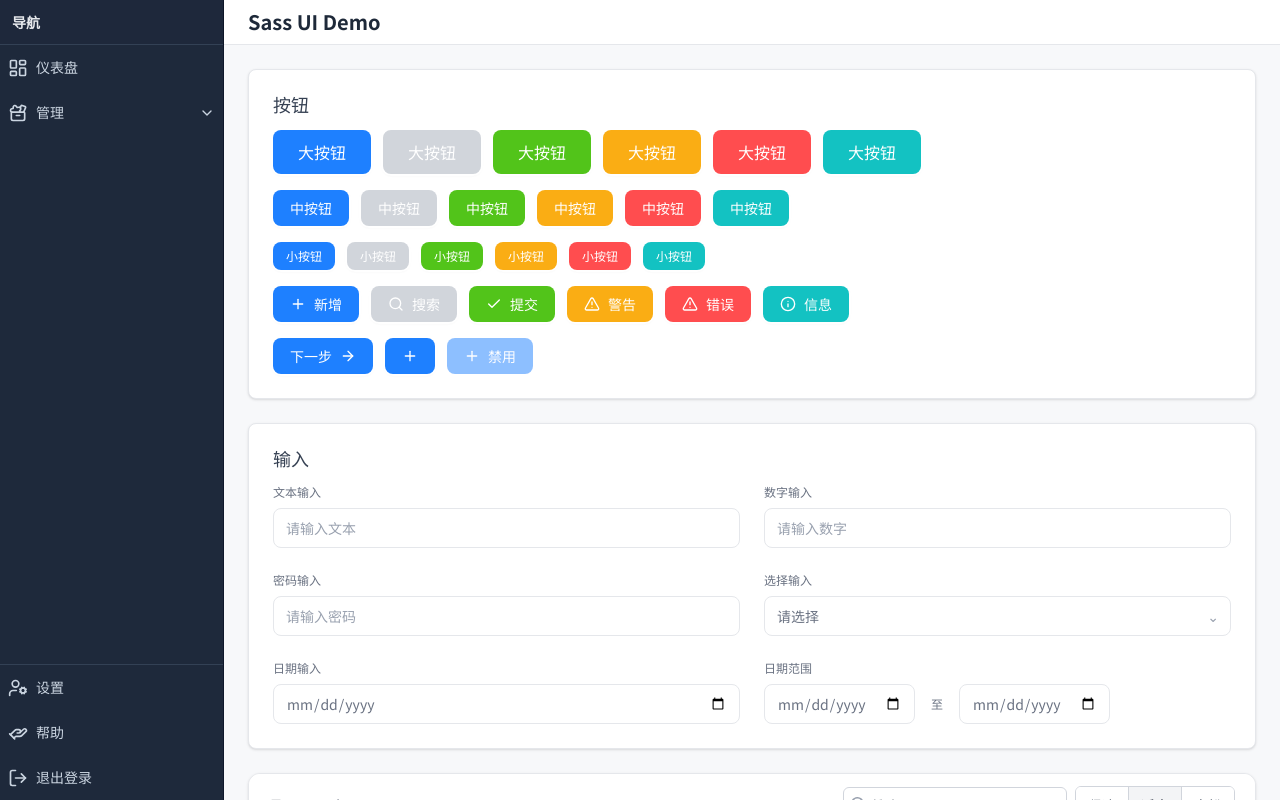
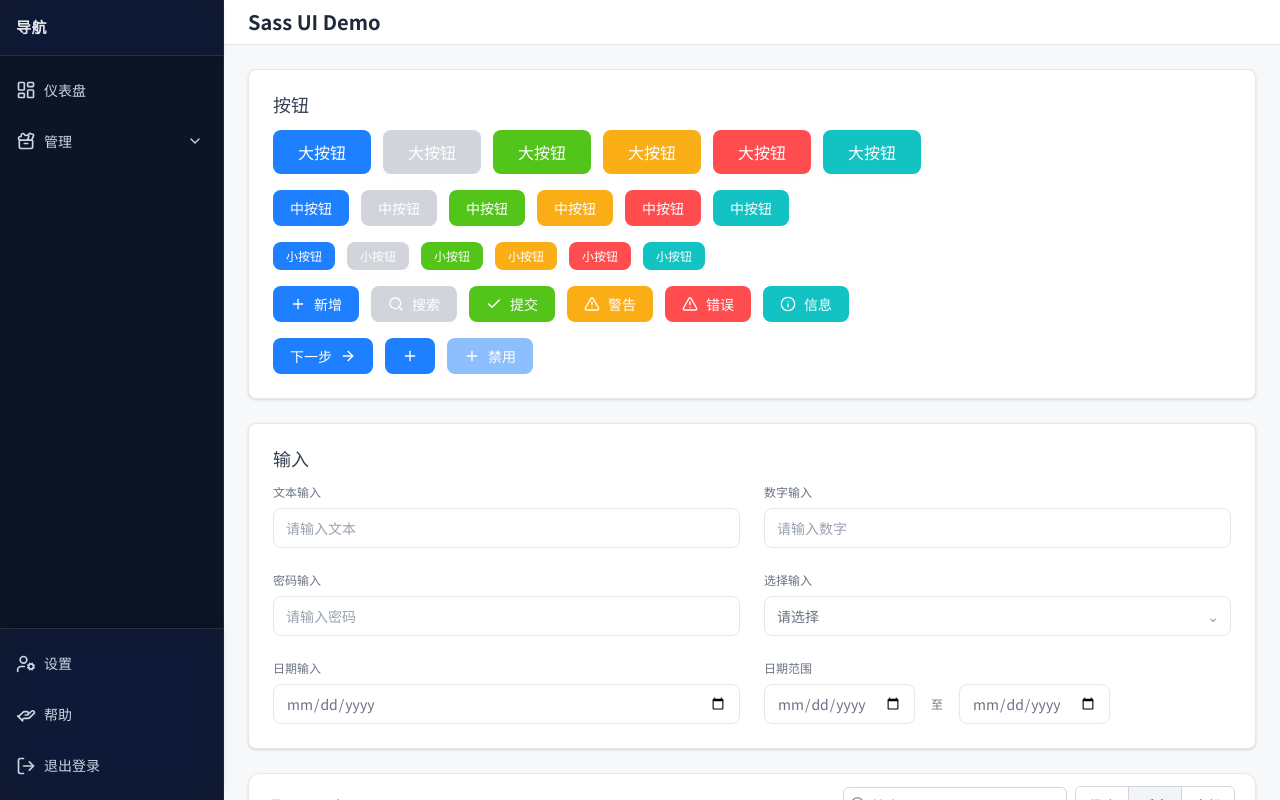
Before and after one commit to zhoumingxuan/sass-ui, a Next.js app: page / in a window 1280 px wide. Built offline with nearby package versions, Linux system fonts and the light colour scheme.

Commit message:
导航栏修改

```diff
--- a/src/components/Menu.tsx
+++ b/src/components/Menu.tsx
@@ -41,7 +41,7 @@ function Item({
       setOpen(shouldBeOpen);
     }
   }, [pathname, hasChildren, shouldBeOpen]);
-  const depthHover = depth > 0 ? 'hover:bg-nav-sub' : 'hover:bg-nav-hover';
+  const depthHover = 'hover:bg-white/5';
   const depthText = depth > 0 ? 'text-nav-fg' : 'text-nav-fg-muted';
   // Tailwind-managed indentation per depth (no inline styles)
   const indentByDepth = ['pl-2', 'pl-6', 'pl-10', 'pl-14', 'pl-[72px]', 'pl-[88px]'];
@@ -51,9 +51,9 @@ function Item({
   return (
     <div>
       <div
-        className={`relative flex items-center gap-2 px-2 ${padY} cursor-pointer transition-colors ${
+        className={`relative flex items-center gap-2 px-3 ${padY} cursor-pointer rounded-md transition-colors ${
           active
-            ? 'bg-nav-sub text-nav-fg before:absolute before:inset-y-0 before:left-0 before:w-1 before:bg-primary'
+            ? 'bg-primary/15 ring-1 ring-primary/30 text-nav-fg before:absolute before:inset-y-0 before:left-0 before:w-1 before:bg-primary/80'
             : `${depthText} ${depthHover}`
         } ${indentClass}`}
         onClick={() => (hasChildren ? setOpen(!open) : undefined)}
@@ -68,7 +68,7 @@ function Item({
         )}
       </div>
       {hasChildren && open && !collapsed && (
-        <div className="space-y-0 bg-nav-deep">
+        <div className="space-y-1 mt-1 ml-1 pl-3">
           {item.children!.map((child, idx) => (
             <Item key={idx} item={child} depth={depth + 1} collapsed={collapsed} />
           ))}
@@ -88,19 +88,19 @@ export default function Menu({
   const [collapsed] = useState(false);
   return (
     <aside
-      className={`flex flex-col h-screen border-r border-nav-deep bg-nav text-nav-fg transition-all ${
+      className={`flex flex-col h-screen border-r border-nav-hover/50 bg-nav-deep text-nav-fg transition-all ${
         collapsed ? 'w-16' : 'w-56'
       }`}
     >
-      <div className="sticky top-0 z-10 flex items-center px-3 py-3 border-b border-nav-hover bg-nav/95">
-        <span className="text-sm font-semibold">导航</span>
+      <div className="sticky top-0 z-10 flex items-center px-4 py-4 border-b border-white/10 bg-nav-header backdrop-blur-md backdrop-saturate-150 shadow-md">
+        <span className="text-[15px] font-semibold tracking-wide text-nav-fg">导航</span>
       </div>
-      <div className="flex-1 overflow-auto space-y-0">
+      <div className="flex-1 overflow-auto bg-nav-body px-2 py-3 space-y-1.5">
         {items.map((item, idx) => (
           <Item key={idx} item={item} collapsed={collapsed} />
         ))}
       </div>
-      <div className="border-t border-nav-hover space-y-0">
+      <div className="border-t border-white/10 bg-nav-footer backdrop-blur-md backdrop-saturate-150 px-2 py-3 space-y-1.5 shadow-[0_-6px_12px_-6px_rgba(0,0,0,0.35)]">
         {footerItems.map((item, idx) => (
           <Item key={idx} item={item} collapsed={collapsed} />
         ))}
--- a/tailwind.config.ts
+++ b/tailwind.config.ts
@@ -22,6 +22,12 @@ export default {
         // Navigation foreground tokens (avoid raw white/gray)
         'nav-fg': '#e5e7eb',        // slate-200
         'nav-fg-muted': '#cbd5e1',  // slate-300
+        // App-specific sidebar segmentation (header/body/footer)
+        // Header/Footer: subtle translucent layer for glass effect, slightly darker than before
+        'nav-header': 'rgba(255, 255, 255, 0.01)',
+        'nav-footer': 'rgba(255, 255, 255, 0.01)',
+        // Body: central, darker surface to anchor content
+        'nav-body':   '#0b1526',
       },
       fontFamily: {
         sans: ['Noto Sans', 'Noto Sans CJK SC', 'sans-serif'],
```
